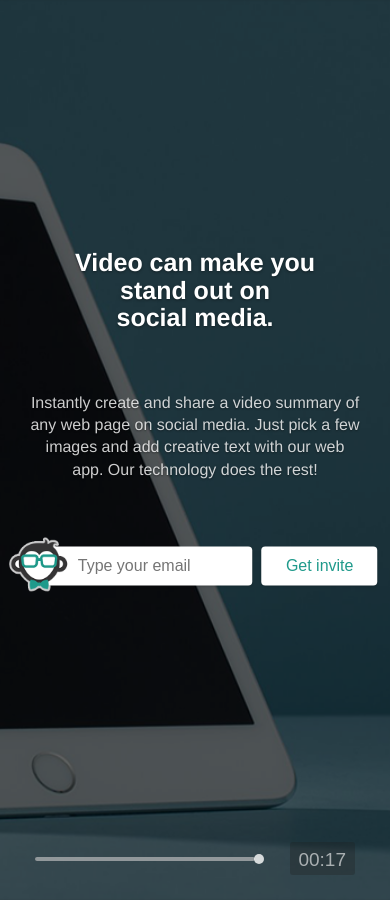
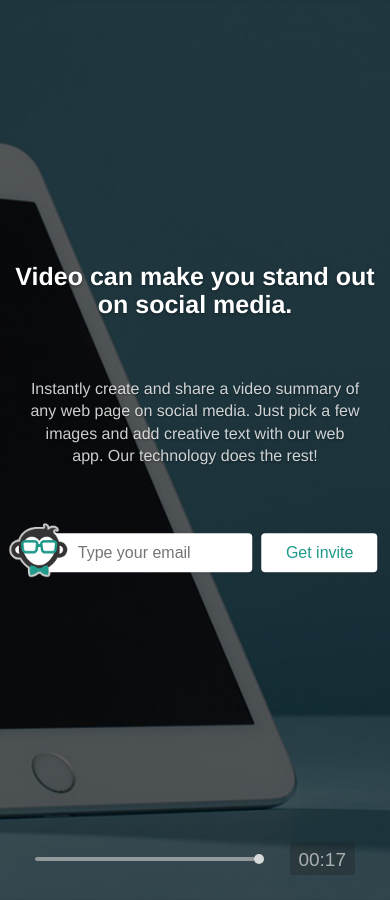
Before and after one commit to gmph/gmph.github.io, a Jekyll site: the page videoad/index.html, which Jekyll copies as it is, in a window 390 px wide. Built offline with Jekyll 4.4.1, drawn with Linux system fonts in a browser that asks for light colours; nearby versions of some CDN libraries.

Commit message:
Video Ad test page fixes

```diff
--- a/videoad/index.html
+++ b/videoad/index.html
@@ -589,8 +589,8 @@
             }
 
             .content .title {
-                width:80%;
-                margin:0 auto;
+                width:110%;
+                margin:0 -5%;
                 font-size: 25px;
             }
 
```
